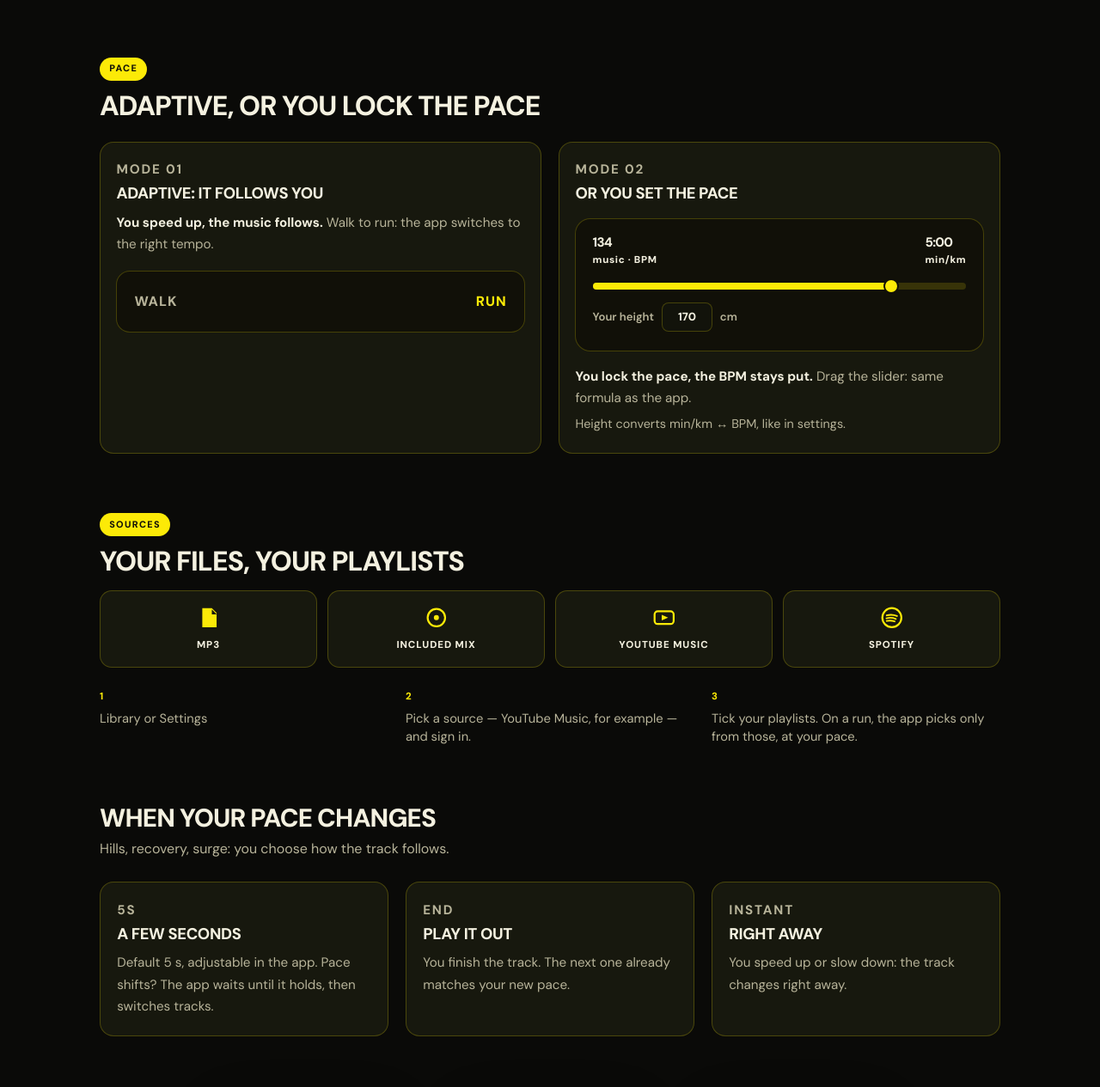
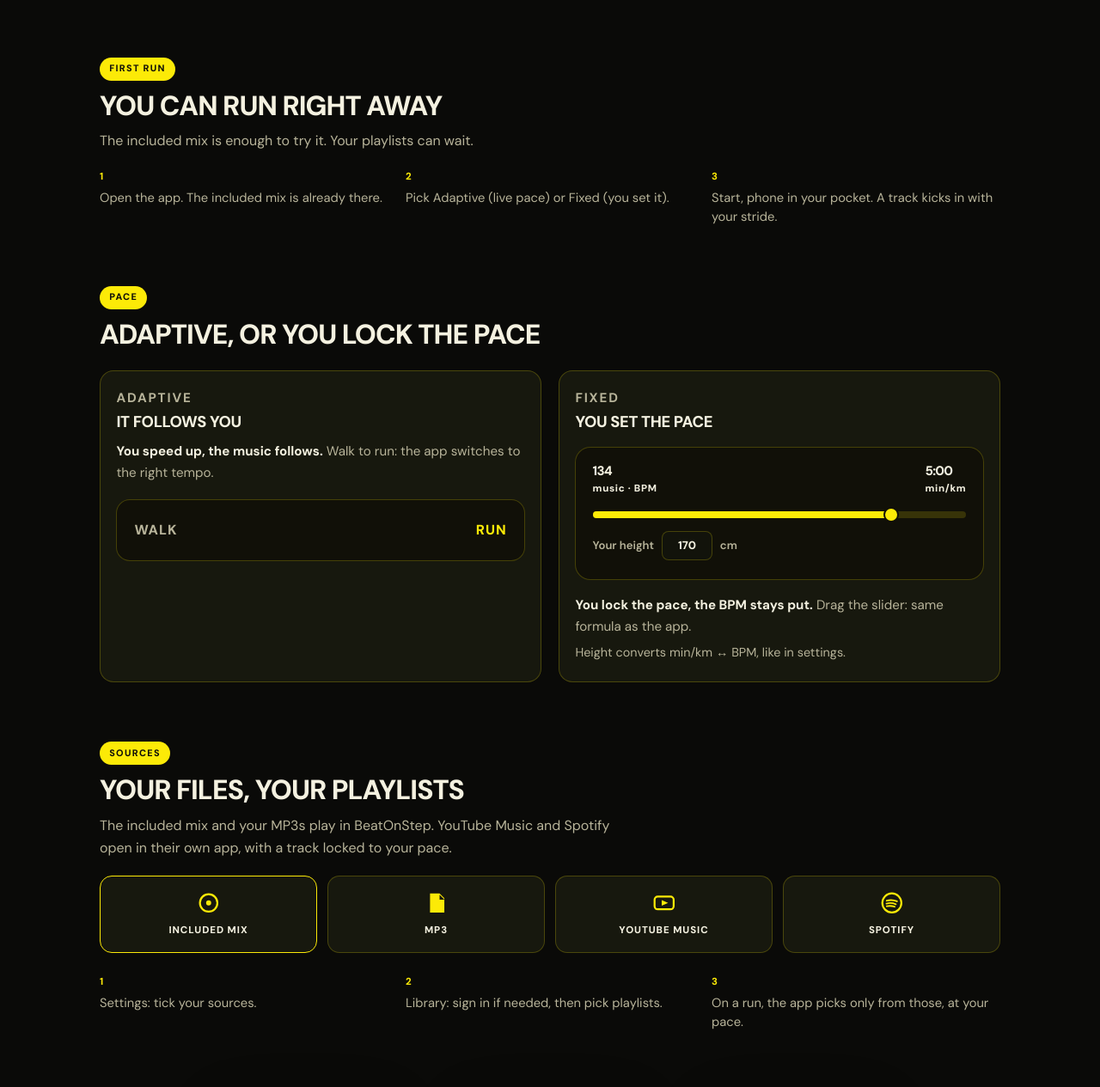
Before and after one commit to rafa-create/beatonstep-website, a plain HTML site: page index.html in a window 1280 px wide. Shown: the part 1568-2833 px from the top of the page at 86% size. Drawn offline with Linux system fonts and the light colour scheme.

Commit message:
Add a first-run path and match the app's Adaptive / Fixed names.

```diff
--- a/index.html
+++ b/index.html
@@ -150,6 +150,29 @@
       </div>
     </main>
 
+    <section class="first-run reveal">
+      <p class="tag" data-fr>Première sortie</p>
+      <p class="tag" data-en>First run</p>
+      <h2 data-fr>Tu peux courir tout de suite</h2>
+      <h2 data-en>You can run right away</h2>
+      <p class="section-lead" data-fr>Le mix inclus suffit pour tester. Tes playlists, plus tard.</p>
+      <p class="section-lead" data-en>The included mix is enough to try it. Your playlists can wait.</p>
+      <ul class="setup-steps reveal-stagger">
+        <li>
+          <p data-fr>Ouvre l’app. Le mix inclus est déjà là.</p>
+          <p data-en>Open the app. The included mix is already there.</p>
+        </li>
+        <li>
+          <p data-fr>Choisis Adaptatif (allure live) ou Fixe (tu règles).</p>
+          <p data-en>Pick Adaptive (live pace) or Fixed (you set it).</p>
+        </li>
+        <li>
+          <p data-fr>Démarre, téléphone dans la poche. Un titre part au rythme de tes pas.</p>
+          <p data-en>Start, phone in your pocket. A track kicks in with your stride.</p>
+        </li>
+      </ul>
+    </section>
+
     <section class="pace-modes reveal">
       <p class="tag" data-fr>Allure</p>
       <p class="tag" data-en>Pace</p>
@@ -157,9 +180,10 @@
       <h2 data-en>Adaptive, or you lock the pace</h2>
       <div class="split-grid reveal-stagger">
         <article class="split-card pace-card">
-          <p class="pace-kicker">Mode 01</p>
-          <h3 data-fr>Adaptatif : il s’adapte à toi</h3>
-          <h3 data-en>Adaptive: it follows you</h3>
+          <p class="pace-kicker" data-fr>Adaptatif</p>
+          <p class="pace-kicker" data-en>Adaptive</p>
+          <h3 data-fr>Il s’adapte à toi</h3>
+          <h3 data-en>It follows you</h3>
           <p data-fr><strong>Tu accélères, la musique suit.</strong> L’app détecte le passage marche → course et bascule sur le bon tempo.</p>
           <p data-en><strong>You speed up, the music follows.</strong> Walk to run: the app switches to the right tempo.</p>
           <div class="pace-switch" aria-hidden="true">
@@ -170,9 +194,10 @@
           </div>
         </article>
         <article class="split-card pace-card">
-          <p class="pace-kicker">Mode 02</p>
-          <h3 data-fr>Ou tu fixes l’allure</h3>
-          <h3 data-en>Or you set the pace</h3>
+          <p class="pace-kicker" data-fr>Fixe</p>
+          <p class="pace-kicker" data-en>Fixed</p>
+          <h3 data-fr>Tu règles l’allure</h3>
+          <h3 data-en>You set the pace</h3>
           <div class="pace-mock" data-pace-lock>
             <div class="pace-pair">
               <div>
@@ -217,15 +242,17 @@
       <p class="tag" data-en>Sources</p>
       <h2 data-fr>Tes fichiers, tes playlists</h2>
       <h2 data-en>Your files, your playlists</h2>
+      <p class="section-lead" data-fr>Le mix inclus et tes MP3 se lisent dans BeatOnStep. YouTube Music et Spotify s’ouvrent dans leur app, avec un titre calé sur ton allure.</p>
+      <p class="section-lead" data-en>The included mix and your MP3s play in BeatOnStep. YouTube Music and Spotify open in their own app, with a track locked to your pace.</p>
       <ul class="source-row reveal-stagger">
+        <li class="source-featured">
+          <svg class="source-ico" viewBox="0 0 32 32" aria-hidden="true"><circle cx="16" cy="16" r="11" fill="none" stroke="currentColor" stroke-width="2.4"/><circle cx="16" cy="16" r="3.2" fill="currentColor"/></svg>
+          <span data-fr>Mix inclus</span>
+          <span data-en>Included mix</span>
+        </li>
         <li>
           <svg class="source-ico" viewBox="0 0 32 32" aria-hidden="true"><path fill="currentColor" d="M8 4h12l6 6v18H8V4zm12 1.8V12h6.2L20 5.8zM12 16h8v2h-8v-2zm0 5h8v2h-8v-2z"/></svg>
           <span>MP3</span>
-        </li>
-        <li>
-          <svg class="source-ico" viewBox="0 0 32 32" aria-hidden="true"><circle cx="16" cy="16" r="11" fill="none" stroke="currentColor" stroke-width="2.4"/><circle cx="16" cy="16" r="3.2" fill="currentColor"/></svg>
-          <span data-fr>Mix inclus</span>
-          <span data-en>Included mix</span>
         </li>
         <li>
           <svg class="source-ico" viewBox="0 0 32 32" aria-hidden="true"><rect x="4" y="8" width="24" height="16" rx="4" fill="none" stroke="currentColor" stroke-width="2.4"/><path fill="currentColor" d="M13 12.5v7l8-3.5-8-3.5z"/></svg>
@@ -238,52 +265,18 @@
       </ul>
       <ul class="setup-steps reveal-stagger">
         <li>
-          <p data-fr>Bibliothèque ou Réglages</p>
-          <p data-en>Library or Settings</p>
+          <p data-fr>Réglages : coche tes sources.</p>
+          <p data-en>Settings: tick your sources.</p>
         </li>
         <li>
-          <p data-fr>Choisis une source — YouTube Music, par exemple — et connecte-toi.</p>
-          <p data-en>Pick a source — YouTube Music, for example — and sign in.</p>
+          <p data-fr>Bibliothèque : connecte-toi si besoin, puis tes playlists.</p>
+          <p data-en>Library: sign in if needed, then pick playlists.</p>
         </li>
         <li>
-          <p data-fr>Coche tes playlists. En course, l’app piochera uniquement là-dedans, à ton allure.</p>
-          <p data-en>Tick your playlists. On a run, the app picks only from those, at your pace.</p>
+          <p data-fr>En course, l’app piochera uniquement là-dedans, à ton allure.</p>
+          <p data-en>On a run, the app picks only from those, at your pace.</p>
         </li>
       </ul>
-    </section>
-
-    <section class="modes reveal">
-      <header class="section-head">
-        <h2 data-fr>Quand tu changes d’allure</h2>
-        <h2 data-en>When your pace changes</h2>
-        <p data-fr>Côte, récup, accélération : tu choisis comment le titre suit.</p>
-        <p data-en>Hills, recovery, surge: you choose how the track follows.</p>
-      </header>
-      <div class="pillars reveal-stagger">
-        <article class="pillar">
-          <p class="pillar-kicker">5s</p>
-          <h3 data-fr>Quelques secondes</h3>
-          <h3 data-en>A few seconds</h3>
-          <p data-fr>Par défaut 5 s, réglable dans l’app. L’allure bouge ? L’app attend que ça tienne, puis change de titre.</p>
-          <p data-en>Default 5 s, adjustable in the app. Pace shifts? The app waits until it holds, then switches tracks.</p>
-        </article>
-        <article class="pillar">
-          <p class="pillar-kicker" data-fr>Fin</p>
-          <p class="pillar-kicker" data-en>End</p>
-          <h3 data-fr>Jusqu’au bout</h3>
-          <h3 data-en>Play it out</h3>
-          <p data-fr>Tu finis le morceau. Le suivant est déjà calé sur ta nouvelle allure.</p>
-          <p data-en>You finish the track. The next one already matches your new pace.</p>
-        </article>
-        <article class="pillar">
-          <p class="pillar-kicker" data-fr>Immédiat</p>
-          <p class="pillar-kicker" data-en>Instant</p>
-          <h3 data-fr>Tout de suite</h3>
-          <h3 data-en>Right away</h3>
-          <p data-fr>Tu accélères ou tu ralentis : le titre change tout de suite.</p>
-          <p data-en>You speed up or slow down: the track changes right away.</p>
-        </article>
-      </div>
     </section>
 
     <section class="shots reveal-stagger" aria-label="Aperçu de l’app">
@@ -320,6 +313,42 @@
           <span data-en>Your sources, your playlists. The app queues a track at your pace.</span>
         </figcaption>
       </figure>
+    </section>
+
+    <section class="modes reveal">
+      <p class="tag" data-fr>Plus tard</p>
+      <p class="tag" data-en>Later</p>
+      <header class="section-head">
+        <h2 data-fr>Quand le titre change</h2>
+        <h2 data-en>When the track changes</h2>
+        <p data-fr>Après la première sortie, tu choisis dans l’app : quelques secondes, fin du morceau, ou tout de suite.</p>
+        <p data-en>After the first run, you pick in the app: a few seconds, end of the track, or right away.</p>
+      </header>
+      <div class="pillars reveal-stagger">
+        <article class="pillar">
+          <p class="pillar-kicker">5s</p>
+          <h3 data-fr>Quelques secondes</h3>
+          <h3 data-en>A few seconds</h3>
+          <p data-fr>Par défaut 5 s. L’allure bouge ? L’app attend que ça tienne, puis change de titre.</p>
+          <p data-en>Default 5 s. Pace shifts? The app waits until it holds, then switches tracks.</p>
+        </article>
+        <article class="pillar">
+          <p class="pillar-kicker" data-fr>Fin</p>
+          <p class="pillar-kicker" data-en>End</p>
+          <h3 data-fr>Jusqu’au bout</h3>
+          <h3 data-en>Play it out</h3>
+          <p data-fr>Tu finis le morceau. Le suivant est déjà calé sur ta nouvelle allure.</p>
+          <p data-en>You finish the track. The next one already matches your new pace.</p>
+        </article>
+        <article class="pillar">
+          <p class="pillar-kicker" data-fr>Immédiat</p>
+          <p class="pillar-kicker" data-en>Instant</p>
+          <h3 data-fr>Tout de suite</h3>
+          <h3 data-en>Right away</h3>
+          <p data-fr>Tu accélères ou tu ralentis : le titre change tout de suite.</p>
+          <p data-en>You speed up or slow down: the track changes right away.</p>
+        </article>
+      </div>
     </section>
 
     <nav class="cta cta-end">
--- a/site.css
+++ b/site.css
@@ -479,6 +479,7 @@ footer a:hover { color: var(--accent); }
 }
 .split h2,
 .sources h2,
+.first-run h2,
 .pace-modes h2,
 .section-head h2 {
   font-family: "DM Sans", system-ui, sans-serif;
@@ -661,8 +662,23 @@ footer a:hover { color: var(--accent); }
   outline: 2px solid var(--accent);
   outline-offset: 2px;
 }
+.section-lead {
+  margin: -0.35rem 0 1.15rem;
+  max-width: 38rem;
+  color: var(--muted);
+  font-size: 1rem;
+}
+.first-run {
+  margin: 0 0 var(--section-gap);
+}
+.first-run .setup-steps {
+  margin-top: 0.35rem;
+}
 .sources {
   margin: 0 0 var(--section-gap);
+}
+.source-row li.source-featured {
+  border-color: var(--accent);
 }
 .source-row {
   display: grid;
```
